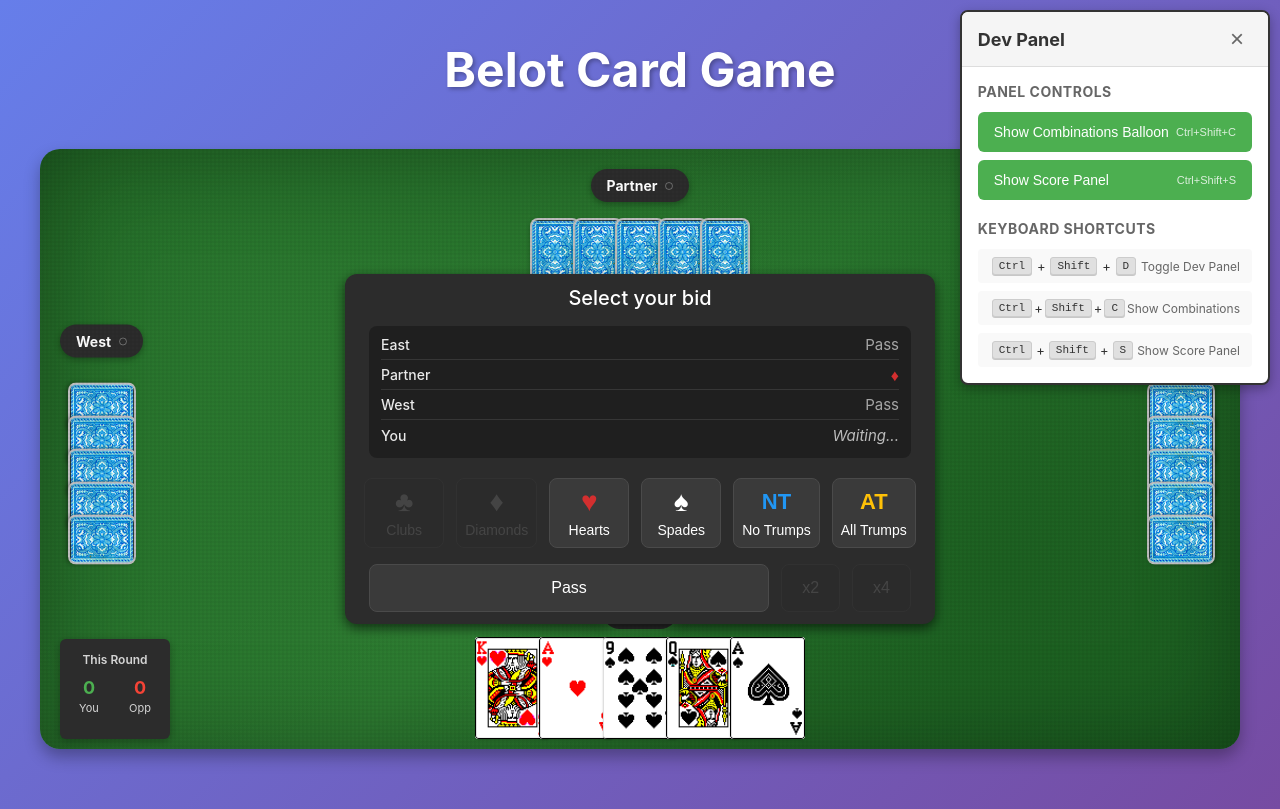
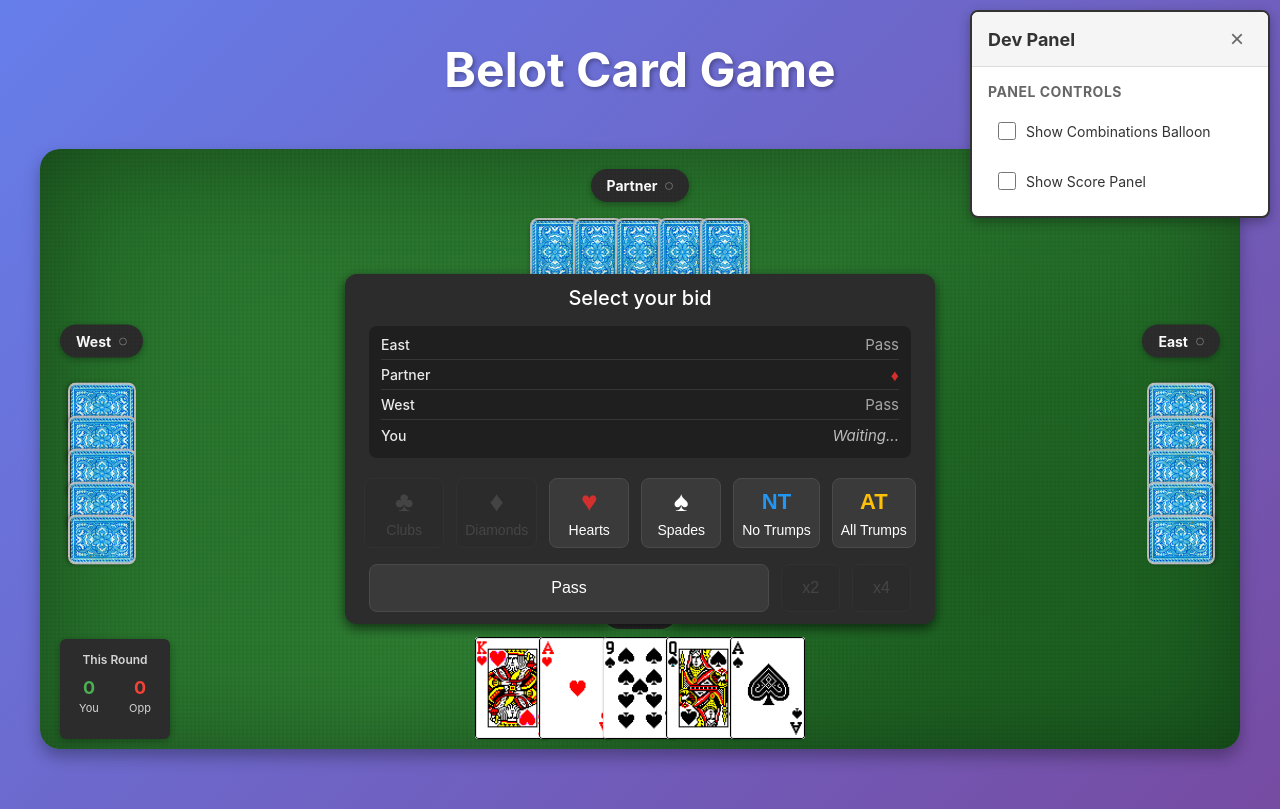
Before and after one commit to konstantini1980/belot-react, a React (Vite) app: page / in a window 1280 px wide. Both pictures are taken after a click on the button "🛠️". Built offline with nearby package versions, Linux system fonts and the light colour scheme.

Commit message:
Fixes on dev panel

```diff
--- a/src/App.jsx
+++ b/src/App.jsx
@@ -22,6 +22,7 @@ export default function App() {
   const trickTimeoutRef = useRef(null);
   // Dev panel state
   const [forceShowScorePanel, setForceShowScorePanel] = useState(false);
+  const [showCombinationsBalloon, setShowCombinationsBalloon] = useState(false);
 
   useEffect(() => {
     if (game.phase === GAME_PHASES.DEALING) {
@@ -229,7 +230,8 @@ export default function App() {
       }
 
       // On first card play in first trick, show combinations (sequences, equals)
-      if (isFirstTrick && combos.length > 0) {
+      // Skip if dev panel is controlling combinations
+      if (!showCombinationsBalloon && isFirstTrick && combos.length > 0) {
         setPlayerCombinations(prev => ({ ...prev, [PLAYER_ID]: combos }));
         // Auto-dismiss after 4 seconds
         setTimeout(() => {
@@ -242,7 +244,8 @@ export default function App() {
       }
 
       // Show belot when announced (when Q or K is played)
-      if (belotCombo) {
+      // Skip if dev panel is controlling combinations
+      if (!showCombinationsBalloon && belotCombo) {
         setPlayerCombinations(prev => ({
           ...prev,
           [PLAYER_ID]: [...(prev[PLAYER_ID] || []), belotCombo]
@@ -291,7 +294,8 @@ export default function App() {
       setGame(newGame);
 
       // On first card play in first trick, show combinations (sequences, equals) for AI players
-      if (isFirstTrick && combos.length > 0) {
+      // Skip if dev panel is controlling combinations
+      if (!showCombinationsBalloon && isFirstTrick && combos.length > 0) {
         setPlayerCombinations(prev => ({ ...prev, [playerId]: combos }));
         // Auto-dismiss after 4 seconds
         setTimeout(() => {
@@ -304,7 +308,8 @@ export default function App() {
       }
 
       // Show belot when announced (when Q or K is played) for AI players
-      if (belotCombo) {
+      // Skip if dev panel is controlling combinations
+      if (!showCombinationsBalloon && belotCombo) {
         setPlayerCombinations(prev => ({
           ...prev,
           [playerId]: [...(prev[playerId] || []), belotCombo]
@@ -349,27 +354,24 @@ export default function App() {
   const player = game.players[PLAYER_ID];
 
   // Dev panel handlers
-  const handleShowCombinations = () => {
-    // Show test combinations balloon for player 0
-    const mockCombinations = [
-      { type: 'tierce', points: 20, cards: [] },
-      { type: 'quarte', points: 50, cards: [] },
-      { type: 'equal', points: 200, cards: [] },
-      { type: 'belot', points: 20, cards: [] }
-    ];
-    setPlayerCombinations({ [PLAYER_ID]: mockCombinations });
-    // Auto-dismiss after 4 seconds
-    setTimeout(() => {
-      setPlayerCombinations(prev => {
-        const updated = { ...prev };
-        delete updated[PLAYER_ID];
-        return updated;
-      });
-    }, 4000);
+  const handleShowCombinations = (show) => {
+    if (show) {
+      // Show a single test combination for all players
+      const mockCombination = { type: 'tierce', points: 20, cards: [] };
+      const allPlayersCombinations = {};
+      for (let i = 0; i < 4; i++) {
+        allPlayersCombinations[i] = [mockCombination];
+      }
+      setPlayerCombinations(allPlayersCombinations);
+    } else {
+      // Clear all combinations when unchecked
+      setPlayerCombinations({});
+    }
+    setShowCombinationsBalloon(show);
   };
 
-  const handleShowScorePanel = () => {
-    setForceShowScorePanel(true);
+  const handleShowScorePanel = (show) => {
+    setForceShowScorePanel(show);
   };
 
   return (
@@ -433,6 +435,8 @@ export default function App() {
       <DevPanel
         onShowCombinations={handleShowCombinations}
         onShowScorePanel={handleShowScorePanel}
+        showCombinations={showCombinationsBalloon}
+        showScorePanel={forceShowScorePanel}
       />
     </div>
   );
--- a/src/components/DevPanel.css
+++ b/src/components/DevPanel.css
@@ -124,40 +124,31 @@
   transform: translateY(0);
 }
 
-.dev-shortcut {
-  font-size: 11px;
-  opacity: 0.8;
-  font-weight: normal;
+.dev-panel-controls {
+  display: flex;
+  flex-direction: column;
+  gap: 12px;
 }
 
-.dev-shortcuts-list {
+.dev-checkbox-label {
   display: flex;
-  flex-direction: column;
-  gap: 8px;
+  align-items: center;
+  gap: 10px;
+  padding: 10px;
+  border-radius: 6px;
+  cursor: pointer;
+  transition: background-color 0.2s;
+  font-size: 14px;
+  color: #333;
 }
 
-.dev-shortcut-item {
-  display: flex;
-  justify-content: space-between;
-  align-items: center;
-  padding: 8px 12px;
-  background: #f9f9f9;
-  border-radius: 4px;
-  font-size: 13px;
+.dev-checkbox-label:hover {
+  background-color: #f5f5f5;
 }
 
-.dev-shortcut-item kbd {
-  background: #e0e0e0;
-  border: 1px solid #ccc;
-  border-radius: 3px;
-  padding: 2px 6px;
-  font-family: monospace;
-  font-size: 11px;
-  box-shadow: 0 1px 0 rgba(0, 0, 0, 0.2);
-  margin: 0 2px;
+.dev-checkbox {
+  width: 18px;
+  height: 18px;
+  cursor: pointer;
+  accent-color: #4CAF50;
 }
-
-.dev-shortcut-item span {
-  color: #666;
-  font-size: 12px;
-}
--- a/src/components/DevPanel.jsx
+++ b/src/components/DevPanel.jsx
@@ -1,52 +1,36 @@
-import React, { useState, useEffect } from 'react';
+import React, { useState } from 'react';
 import './DevPanel.css';
 
 export default function DevPanel({
   onShowCombinations,
   onShowScorePanel,
+  showCombinations,
+  showScorePanel,
   isVisible: externalIsVisible = null
 }) {
   const [isVisible, setIsVisible] = useState(false);
-  const [showCombinations, setShowCombinations] = useState(false);
-  const [showScorePanel, setShowScorePanel] = useState(false);
 
   // Use external visibility control if provided, otherwise use internal state
   const panelVisible = externalIsVisible !== null ? externalIsVisible : isVisible;
 
-  // Keyboard shortcuts
-  useEffect(() => {
-    const handleKeyPress = (e) => {
-      // Ctrl+Shift+D toggles dev panel
-      if (e.ctrlKey && e.shiftKey && e.key === 'D') {
-        e.preventDefault();
-        setIsVisible(prev => !prev);
-      }
-      // Ctrl+Shift+C shows combinations balloon
-      if (e.ctrlKey && e.shiftKey && e.key === 'C') {
-        e.preventDefault();
-        if (onShowCombinations) {
-          onShowCombinations();
-        }
-      }
-      // Ctrl+Shift+S shows score panel
-      if (e.ctrlKey && e.shiftKey && e.key === 'S') {
-        e.preventDefault();
-        if (onShowScorePanel) {
-          onShowScorePanel();
-        }
-      }
-    };
+  const handleCombinationsToggle = (checked) => {
+    if (onShowCombinations) {
+      onShowCombinations(checked);
+    }
+  };
 
-    window.addEventListener('keydown', handleKeyPress);
-    return () => window.removeEventListener('keydown', handleKeyPress);
-  }, [onShowCombinations, onShowScorePanel]);
+  const handleScorePanelToggle = (checked) => {
+    if (onShowScorePanel) {
+      onShowScorePanel(checked);
+    }
+  };
 
   if (!panelVisible) {
     return (
       <button
         className="dev-panel-toggle"
         onClick={() => setIsVisible(true)}
-        title="Toggle Dev Panel (Ctrl+Shift+D)"
+        title="Toggle Dev Panel"
       >
         🛠️
       </button>
@@ -60,7 +44,7 @@ export default function DevPanel({
         <button
           className="dev-panel-close"
           onClick={() => setIsVisible(false)}
-          title="Close (Ctrl+Shift+D)"
+          title="Close"
         >
           ×
         </button>
@@ -68,46 +52,25 @@ export default function DevPanel({
       <div className="dev-panel-content">
         <div className="dev-panel-section">
           <h4>Panel Controls</h4>
-          <div className="dev-panel-buttons">
-            <button
-              onClick={() => {
-                if (onShowCombinations) onShowCombinations();
-                setShowCombinations(true);
-                setTimeout(() => setShowCombinations(false), 100);
-              }}
-              className="dev-button"
-            >
-              Show Combinations Balloon
-              <span className="dev-shortcut">Ctrl+Shift+C</span>
-            </button>
-            <button
-              onClick={() => {
-                if (onShowScorePanel) onShowScorePanel();
-                setShowScorePanel(true);
-                setTimeout(() => setShowScorePanel(false), 100);
-              }}
-              className="dev-button"
-            >
-              Show Score Panel
-              <span className="dev-shortcut">Ctrl+Shift+S</span>
-            </button>
-          </div>
-        </div>
-        <div className="dev-panel-section">
-          <h4>Keyboard Shortcuts</h4>
-          <div className="dev-shortcuts-list">
-            <div className="dev-shortcut-item">
-              <kbd>Ctrl</kbd> + <kbd>Shift</kbd> + <kbd>D</kbd>
-              <span>Toggle Dev Panel</span>
-            </div>
-            <div className="dev-shortcut-item">
-              <kbd>Ctrl</kbd> + <kbd>Shift</kbd> + <kbd>C</kbd>
-              <span>Show Combinations</span>
-            </div>
-            <div className="dev-shortcut-item">
-              <kbd>Ctrl</kbd> + <kbd>Shift</kbd> + <kbd>S</kbd>
+          <div className="dev-panel-controls">
+            <label className="dev-checkbox-label">
+              <input
+                type="checkbox"
+                checked={showCombinations || false}
+                onChange={(e) => handleCombinationsToggle(e.target.checked)}
+                className="dev-checkbox"
+              />
+              <span>Show Combinations Balloon</span>
+            </label>
+            <label className="dev-checkbox-label">
+              <input
+                type="checkbox"
+                checked={showScorePanel || false}
+                onChange={(e) => handleScorePanelToggle(e.target.checked)}
+                className="dev-checkbox"
+              />
               <span>Show Score Panel</span>
-            </div>
+            </label>
           </div>
         </div>
       </div>
--- a/src/components/GameBoard.css
+++ b/src/components/GameBoard.css
@@ -114,6 +114,7 @@
   display: flex;
   align-items: center;
   gap: 0;
+  position: relative;
 }
 
 .player-indicator-container.bottom {
@@ -265,20 +266,34 @@
 }
 
 .combination-balloon-wrapper {
-  position: relative;
+  position: absolute;
   z-index: 101;
   display: flex;
   align-items: center;
-  height: 100%;
+  height: auto;
+  pointer-events: none;
 }
 
-.combination-balloon-wrapper.bottom,
-.combination-balloon-wrapper.left,
+.combination-balloon-wrapper.bottom {
+  left: calc(100% + 10px);
+  top: 50%;
+  transform: translateY(-50%);
+}
+
+.combination-balloon-wrapper.left {
+  left: calc(100% + 10px);
+  top: 50%;
+  transform: translateY(-50%);
+}
+
 .combination-balloon-wrapper.top {
-  margin-left: 25px;
+  left: calc(100% + 10px);
+  top: 50%;
+  transform: translateY(-50%);
 }
 
 .combination-balloon-wrapper.right {
-  margin-right: 25px;
-  order: -1;
+  right: calc(100% + 10px);
+  top: 50%;
+  transform: translateY(-50%);
 }
--- a/src/components/GameBoard.jsx
+++ b/src/components/GameBoard.jsx
@@ -44,11 +44,12 @@ export default function GameBoard({
     if (isRoundOver) {
       setShowFullScorePanel(true);
     } else if (!forceShowScorePanel) {
+      // Only auto-close if not force-shown
       setShowFullScorePanel(false);
     }
   }, [isRoundOver, forceShowScorePanel]);
 
-  // Handle forced score panel display
+  // Handle forced score panel display - keep it visible while checkbox is on
   React.useEffect(() => {
     if (forceShowScorePanel) {
       setShowFullScorePanel(true);
@@ -138,7 +139,7 @@ export default function GameBoard({
           phase={phase}
           round={1}
           onNextDeal={isRoundOver ? onNextDeal : null}
-          onClose={!isRoundOver ? () => {
+          onClose={!isRoundOver && !forceShowScorePanel ? () => {
             setShowFullScorePanel(false);
             if (onForceShowScorePanelChange) {
               onForceShowScorePanelChange(false);
@@ -148,6 +149,7 @@ export default function GameBoard({
           announcedCombinations={announcedCombinations}
           tricks={tricks}
           roundBreakdown={isRoundOver ? roundBreakdown : (forceShowScorePanel ? roundBreakdown : null)}
+          forceShow={forceShowScorePanel}
         />
       )}
     </div>
```
Also changed, not shown: src/components/CombinationBalloon.jsx (+10 -46 lines), src/components/FullScorePanel.jsx (+6 -5 lines).
